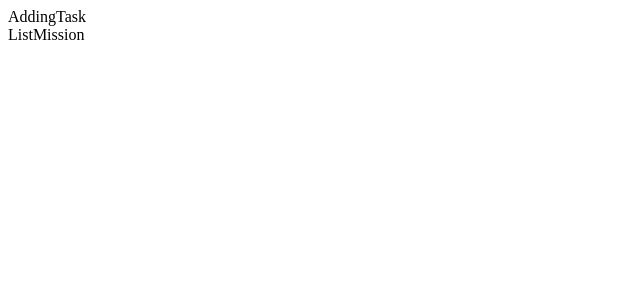
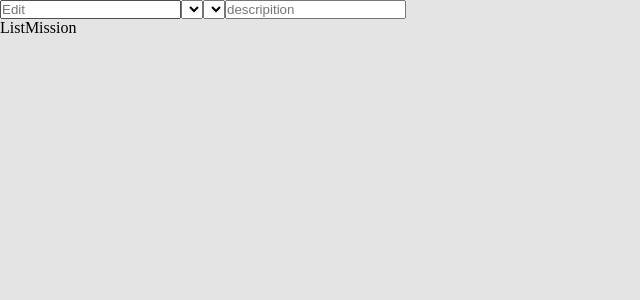
Before and after one commit to roeeLitman/militaryMissions, a React (Vite) app: page / in a window 1280 px wide. Shown: the top 300 px of the page, without its empty margins (0-640 px from the left). Built offline with nearby package versions, Linux system fonts and the light colour scheme.

Commit message:
bilding the base add missen

```diff
--- a/src/App.tsx
+++ b/src/App.tsx
@@ -1,12 +1,14 @@
+import { useState } from "react";
 import "./App.css";
 import AddingTask from "./components/AddingTask";
 import ListMission from "./components/listtTask/ListMission";
 
 function App() {
+  const [isChanged, setIsChanged] = useState<boolean>(false)
   return (
     <>
-      <AddingTask />
-      <ListMission />
+      <AddingTask setIsChanged= {setIsChanged} />
+      <ListMission isChanged={isChanged} />
     </>
   );
 }
--- a/src/components/AddingTask.tsx
+++ b/src/components/AddingTask.tsx
@@ -1,7 +1,24 @@
 import React from 'react'
 
-export default function AddingTask() {
+interface Prop {
+    setIsChanged: (isChanged:boolean) => void
+}
+
+export default function AddingTask({setIsChanged}:Prop) {
   return (
-    <div>AddingTask</div>
+    <div className='addingTask'>
+        <input type="text" placeholder='Edit' />
+        <select name="" id="">
+            <option value=""></option>
+            <option value=""></option>
+            <option value=""></option>
+        </select>
+        <select name="" id="">
+            <option value=""></option>
+            <option value=""></option>
+            <option value=""></option>
+        </select>
+        <input type="text" placeholder='descripition' />
+    </div>
   )
 }
--- a/src/index.css
+++ b/src/index.css
@@ -0,0 +1,12 @@
+* {
+  margin: 0;
+  padding: 0;
+  box-sizing: border-box;
+}
+
+#root {
+  /* display: flex; */
+  height: 100vh;
+  width: 100vw;
+  background-color: #e4e4e4;
+}
```
